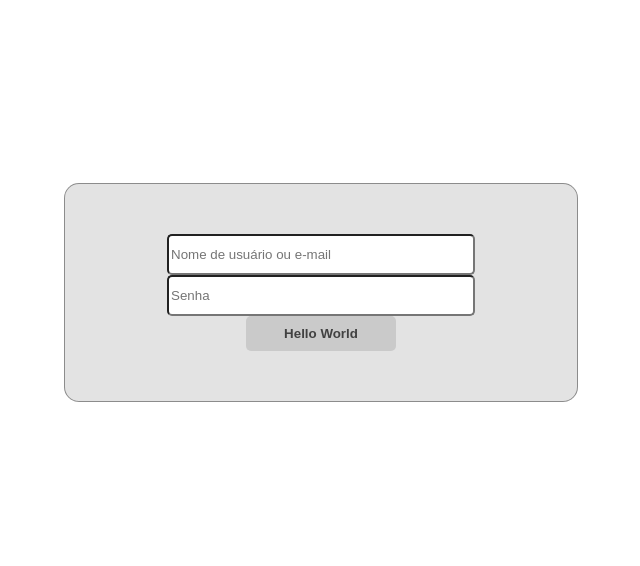
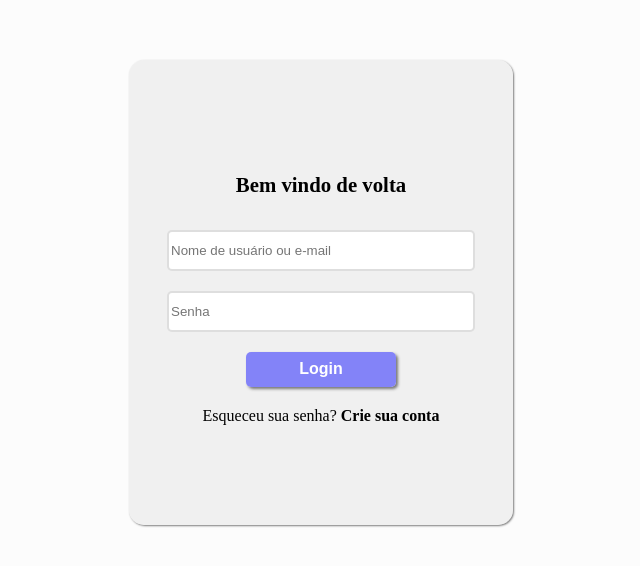
Before and after one commit to julianopaulos/react_crud_consume, a React (Create React App) app: page / in a window 1280 px wide. Shown: the part 108-674 px from the top of the page, without its empty margins (319-959 px from the left). Built offline with nearby package versions, Linux system fonts and the light colour scheme; no server answers.

Commit message:
finalizando estilização da tela de login e criando  primeiros estados

```diff
--- a/src/Pages/Home/index.tsx
+++ b/src/Pages/Home/index.tsx
@@ -1,14 +1,22 @@
-import { Div } from './styles';
+import { useState } from 'react';
+import { Link } from 'react-router-dom';
+
+import { Div, H3, Span } from './styles';
 
 import Button from '../../components/Button/index';
 import Input from '../../components/Input/index';
 import Form from '../../components/Form/index';
 
 export default function Home() {
+    const [userName, setUserName] = useState<String>('');
+    const [password, setPassword] = useState<String>('');
+
     return (
         <Div>
-            <Form>
-
+            <Form onSubmit={(e) => {e.preventDefault(); console.log('teste')}}>
+                <H3>
+                    Bem vindo de volta
+                </H3>
                 <Input
                     height={35}
                     width={300}
@@ -18,6 +26,7 @@ export default function Home() {
                     placeholder="Nome de usuário ou e-mail"
                     max="100"
                     min="4"
+                    onChange={input => setUserName(input.target.value)}
                     required
                 />
                 <Input
@@ -29,16 +38,21 @@ export default function Home() {
                     placeholder="Senha"
                     max="100"
                     min="4"
+                    onChange={input => setPassword(input.target.value)}
                     required
                 />
                 <Button
-                    text={'Hello World'}
+                    type="submit"
+                    text={'Login'}
                     width={150}
                     height={35}
-                    color="rgba(50, 50, 50, 0.9)"
-                    background={'rgba(200, 200, 200, 0.9)'}
-                    hoverBackground={'rgba(100, 230, 230, 0.7)'}
+                    color="#fff"
+                    background={'rgba(120, 120, 250, 0.9)'}
+                    hoverBackground={'rgba(100, 100, 230, 0.5)'}
                 />
+                <Span>
+                    Esqueceu sua senha? <Link to={process.env.REACT_APP_BASE_URL + '/'}>Crie sua conta</Link>
+                </Span>
             </Form>
         </Div>
     )
--- a/src/Pages/Home/styles.ts
+++ b/src/Pages/Home/styles.ts
@@ -2,10 +2,27 @@ import styled from 'styled-components';
 
 
 export const Div = styled.div`
-    border: 1 px solid rgba(230, 230, 230, .6);
-    border-radius: 5px;
+    background-color: rgba(250, 250, 250, .6);
     min-height: 100vh;
     display:flex;
     justify-content: center;
     align-items: center;
 `
+
+export const H3 = styled.h3`
+    margin: 10px auto;
+    margin-bottom: 30px;
+    line-height: 30px;
+    font-size: 1.3em;
+    font-weight: bold;
+`;
+
+export const Span = styled.span`
+    margin-top: 20px;
+    font-size: 1em;
+    a{
+        text-decoration: none;
+        font-weight: bold;
+        color: black;
+    }
+`;
--- a/src/components/Button/styles.ts
+++ b/src/components/Button/styles.ts
@@ -15,11 +15,13 @@ export const Container = styled.button<ContainerProps>`
     border-width: 0;
     border-radius: 5px;
     color: ${(props) => props.color};
+    font-size: 1em;
     font-weight: bold;
     cursor: pointer;
 
     background-color: ${(props) => props.background};
-
+    box-shadow: 2px 2px 3px rgba(0,0,0,0.5);
+    transition: .3s;
     &:hover{
         background-color: ${(props) => props.hoverBackground};
     }
--- a/src/components/Form/styles.ts
+++ b/src/components/Form/styles.ts
@@ -2,15 +2,15 @@ import styled from 'styled-components';
 
 
 export const Container = styled.form`
-    width: 40%;
-    padding: 50px 0;
+    width: 30%;
+    padding: 100px 0;
     display: flex;
     flex-direction: column;
     align-items: center;
     justify-content: center;
     border-style: none;
     border-width: 0;
-    border: 1px solid rgba(55, 55, 55, .5);
     border-radius: 15px;
-    background-color: rgba(200, 200, 200, .5);
+    background-color: rgba(230, 230, 230, .5);
+    box-shadow: 1px 1px 2px rgba(0,0,0,0.5);
 `;
--- a/src/components/Input/styles.ts
+++ b/src/components/Input/styles.ts
@@ -8,6 +8,7 @@ interface ContainerProps {
 export const Container = styled.input<ContainerProps>`
     width: ${(props) => props.width}px;
     height: ${(props) => props.height}px;
-    border: 1 px solid rgba(200, 200, 200, .6);
+    border: 2px solid rgba(200, 200, 200, .6);
     border-radius: 5px;
+    margin-bottom: 20px;
 `
```
